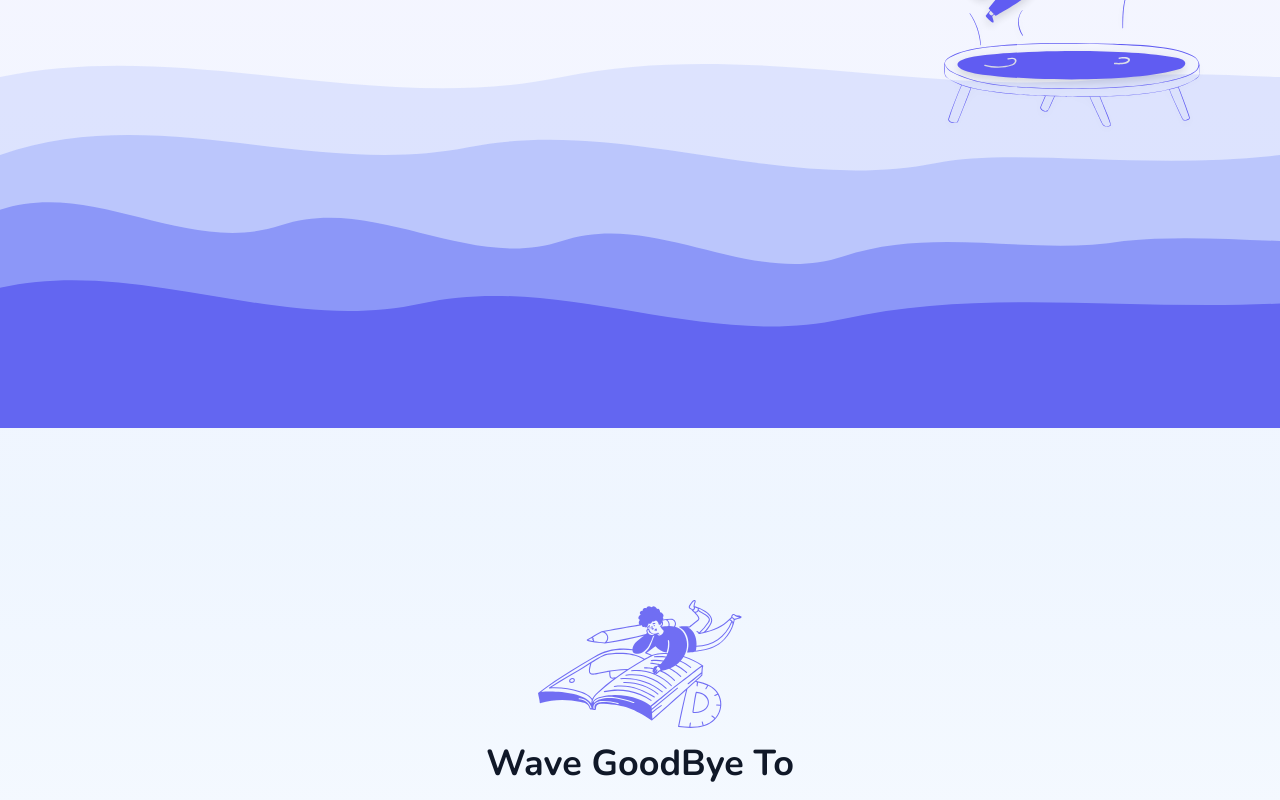
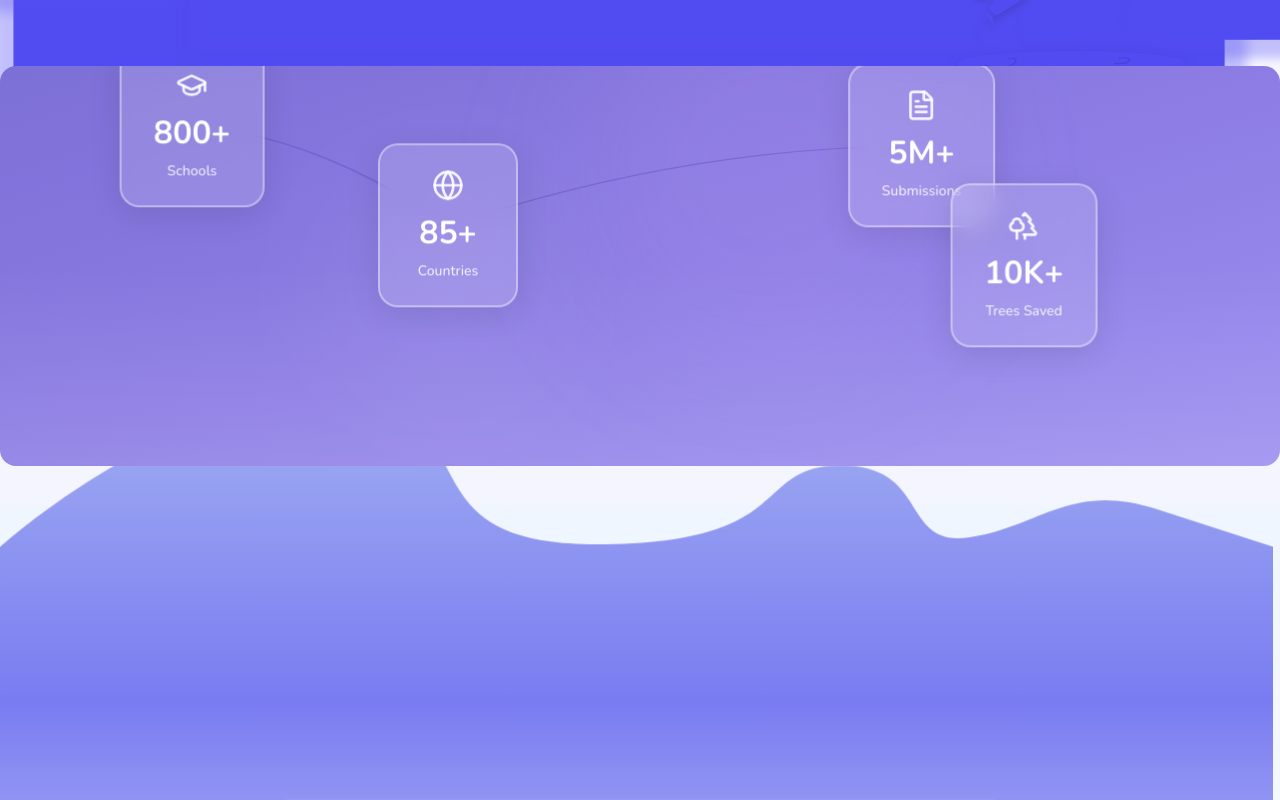
Before and after one commit to Aiinhome-Aivista/rankup-front-end, a React (Vite) app: page / in a window 1280 px wide. Shown: the part 600-1400 px from the top of the page. Built offline with nearby package versions, Linux system fonts and the light colour scheme.

Commit message:
lanyard design

```diff
--- a/package.json
+++ b/package.json
@@ -15,6 +15,8 @@
     "@mui/icons-material": "^7.3.6",
     "@mui/material": "^7.3.6",
     "@tailwindcss/vite": "^4.1.17",
+    "framer-motion": "^12.23.26",
+    "lucide-react": "^0.560.0",
     "react": "^19.2.0",
     "react-dom": "^19.2.0",
     "react-router-dom": "^7.10.1",
--- /dev/null
+++ b/src/common/layout/Header.jsx
@@ -0,0 +1,11 @@
+import React from 'react'
+
+function Header() {
+    return (
+        <div className='w-full h-[10%] flex justify-between items-center px-4'>
+
+        </div>
+    )
+}
+
+export default Header
--- a/src/index.css
+++ b/src/index.css
@@ -1,12 +1,12 @@
-@import url('https://fonts.googleapis.com/css2?family=Nunito:ital,wght@0,200..1000;1,200..1000&display=swap');
+@import url("https://fonts.googleapis.com/css2?family=Nunito:ital,wght@0,200..1000;1,200..1000&display=swap");
 @import "tailwindcss";
 
 @theme {
-  --font-sans: 'Nunito', system-ui, Avenir, Helvetica, Arial, sans-serif;
+  --font-sans: "Nunito", system-ui, Avenir, Helvetica, Arial, sans-serif;
 }
 
 :root {
-  font-family: 'Nunito', system-ui, Avenir, Helvetica, Arial, sans-serif;
+  font-family: "Nunito", system-ui, Avenir, Helvetica, Arial, sans-serif;
   line-height: 1.5;
   font-weight: 400;
 
@@ -17,7 +17,7 @@
   font-synthesis: none;
   text-rendering: optimizeLegibility;
   -webkit-font-smoothing: antialiased;
-  -moz-osx-font-smoothing: grayscale
+  -moz-osx-font-smoothing: grayscale;
 }
 
 /* Hide Scrollbar - All Browsers */
@@ -57,3 +57,17 @@
 .animate-wave-fast {
   animation: wave 4s ease-in-out infinite;
 }
+
+@keyframes float {
+  0%,
+  100% {
+    transform: translateY(0px);
+  }
+  50% {
+    transform: translateY(-10px);
+  }
+}
+
+.animate-float {
+  animation: float 6s ease-in-out infinite;
+}
--- a/src/pages/common/homepage/Homepage.jsx
+++ b/src/pages/common/homepage/Homepage.jsx
@@ -2,7 +2,6 @@ import React from "react";
 import "../../../style/homepage.css";
 import TopSection from "./ui/TopSection.jsx";
 import MiddleSection from "./ui/MiddleSection.jsx";
-import TopMiddleSection from "./ui/TopMiddleSection.jsx";
 import Footer from "./ui/Footer.jsx";
 
 function Homepage() {
@@ -10,9 +9,6 @@ function Homepage() {
     <div className="flex flex-col w-full h-full">
       <section className="bg-[#514CF133]">
         <TopSection />
-      </section>
-      <section>
-        <TopMiddleSection />
       </section>
       <section>
         <MiddleSection />
--- /dev/null
+++ b/src/pages/common/homepage/ui/DraggableCardsSection.jsx
@@ -0,0 +1,155 @@
+import React, { useState, useRef, useEffect } from "react";
+import { GraduationCap, Globe, FileText, Trees } from "lucide-react";
+
+function DraggableCardsSection() {
+  const [cardPositions, setCardPositions] = useState([
+    { x: 15, y: 15 },
+    { x: 35, y: 40 },
+    { x: 72, y: 20 },
+    { x: 80, y: 50 },
+  ]);
+
+  const [dragging, setDragging] = useState(null);
+  const containerRef = useRef(null);
+
+  const stats = [
+    {
+      icon: <GraduationCap size={32} />,
+      value: "800+",
+      label: "Schools",
+    },
+    {
+      icon: <Globe size={32} />,
+      value: "85+",
+      label: "Countries",
+    },
+    {
+      icon: <FileText size={32} />,
+      value: "5M+",
+      label: "Submissions",
+    },
+    {
+      icon: <Trees size={32} />,
+      value: "10K+",
+      label: "Trees Saved",
+    },
+  ];
+
+  const handleMouseDown = (index, e) => {
+    e.preventDefault();
+    setDragging(index);
+  };
+
+  const handleMouseMove = (e) => {
+    if (dragging === null || !containerRef.current) return;
+
+    const rect = containerRef.current.getBoundingClientRect();
+    const x = ((e.clientX - rect.left) / rect.width) * 100;
+    const y = ((e.clientY - rect.top) / rect.height) * 100;
+
+    setCardPositions((prev) => {
+      const newPositions = [...prev];
+      newPositions[dragging] = {
+        x: Math.max(10, Math.min(90, x)),
+        y: Math.max(10, Math.min(90, y)),
+      };
+      return newPositions;
+    });
+  };
+
+  const handleMouseUp = () => {
+    setDragging(null);
+  };
+
+  useEffect(() => {
+    if (dragging !== null) {
+      window.addEventListener("mousemove", handleMouseMove);
+      window.addEventListener("mouseup", handleMouseUp);
+      return () => {
+        window.removeEventListener("mousemove", handleMouseMove);
+        window.removeEventListener("mouseup", handleMouseUp);
+      };
+    }
+  }, [dragging]);
+
+  // Generate curved path between two points
+  const generatePath = (from, to) => {
+    const midX = (from.x + to.x) / 2;
+    const midY = (from.y + to.y) / 2;
+    const offset = 10;
+
+    return `M ${from.x},${from.y} Q ${midX},${midY - offset} ${to.x},${to.y}`;
+  };
+
+  return (
+    <div
+      ref={containerRef}
+      className="relative w-full h-[400px] bg-gradient-to-br from-[#7c6fd6] via-[#8c7ce4] to-[#9c8ff0] rounded-2xl overflow-hidden select-none"
+    >
+      {/* Decorative background */}
+      <div className="absolute inset-0 bg-gradient-to-t from-white/10 via-transparent to-transparent"></div>
+      <div className="absolute top-1/4 left-1/4 w-64 h-64 bg-white/5 rounded-full blur-3xl"></div>
+      <div className="absolute bottom-1/4 right-1/4 w-96 h-96 bg-purple-300/10 rounded-full blur-3xl"></div>
+
+      {/* SVG Lines connecting cards */}
+      <svg
+        className="absolute top-0 left-0 w-full h-full pointer-events-none z-[1]"
+        viewBox="0 0 100 100"
+        preserveAspectRatio="none"
+      >
+        {/* Line from card 0 to card 1 */}
+        <path
+          d={generatePath(cardPositions[0], cardPositions[1])}
+          stroke="#6b5cc9"
+          strokeWidth="0.3"
+          fill="none"
+          opacity="0.6"
+          className="transition-all duration-100"
+        />
+        {/* Line from card 1 to card 2 */}
+        <path
+          d={generatePath(cardPositions[1], cardPositions[2])}
+          stroke="#6b5cc9"
+          strokeWidth="0.3"
+          fill="none"
+          opacity="0.6"
+          className="transition-all duration-100"
+        />
+        {/* Line from card 2 to card 3 */}
+        <path
+          d={generatePath(cardPositions[2], cardPositions[3])}
+          stroke="#6b5cc9"
+          strokeWidth="0.3"
+          fill="none"
+          opacity="0.6"
+          className="transition-all duration-100"
+        />
+      </svg>
+
+      {/* Stats Cards */}
+      {stats.map((stat, index) => (
+        <div
+          key={index}
+          style={{
+            left: `${cardPositions[index].x}%`,
+            top: `${cardPositions[index].y}%`,
+          }}
+          onMouseDown={(e) => handleMouseDown(index, e)}
+          className={`absolute -translate-x-1/2 -translate-y-1/2 bg-white/15 backdrop-blur-md border-2 border-white/40 rounded-[20px] px-8 py-6 text-center text-white min-w-[140px] shadow-[0_8px_32px_rgba(0,0,0,0.1)] transition-all duration-300 ease-in-out cursor-grab active:cursor-grabbing z-10 hover:scale-105 hover:shadow-[0_12px_48px_rgba(0,0,0,0.2)] ${
+            dragging === index ? "scale-105" : "animate-float"
+          }`}
+        >
+          <div className="mb-2 flex justify-center text-white/90">
+            {stat.icon}
+          </div>
+          <div className="text-[32px] font-bold mb-1 text-white">
+            {stat.value}
+          </div>
+          <div className="text-sm text-white/85 font-medium">{stat.label}</div>
+        </div>
+      ))}
+    </div>
+  );
+}
+
+export default DraggableCardsSection;
--- a/src/pages/common/homepage/ui/TopSection.jsx
+++ b/src/pages/common/homepage/ui/TopSection.jsx
@@ -11,6 +11,8 @@ import SchoolIcon from "@mui/icons-material/School";
 import AssignmentIcon from "@mui/icons-material/Assignment";
 import PublicIcon from "@mui/icons-material/Public";
 import SpaIcon from "@mui/icons-material/Spa";
+import TopMiddleSection from "./TopMiddleSection";
+import DraggableCardsSection from "./DraggableCardsSection";
 
 function TopSection() {
   return (
@@ -56,10 +58,9 @@ function TopSection() {
 
       {/* Wave Background */}
       <div className="absolute top-1/2 left-0 w-full z-5">
-        <WaveBackground />
-        {/* <img src={vector5} alt="" className=" w-full animate-wave-slow" /> */}
+        <img src={vector5} alt="" className=" w-full animate-wave-slow" />
       </div>
-      {/* <div className="absolute top-50 -left-40 w-full z-3">
+      <div className="absolute top-50 -left-40 w-full z-3">
         <img src={vector3} alt="" className=" w-full animate-wave-medium" />
       </div>
       <div className="absolute top-80 left-0 w-full z-4">
@@ -67,7 +68,13 @@ function TopSection() {
       </div>
       <div className="absolute top-90 left-45 w-full z-4">
         <img src={vector4} alt="" className=" w-full animate-wave-slow" />
-      </div> */}
+      </div>
+
+      <div className="relative z-20 my-10">
+        <DraggableCardsSection />
+      </div>
+
+      <TopMiddleSection />
     </div>
   );
 }
```
Also changed, not shown: 1 other file (tests, documents, lock files or other folders).
